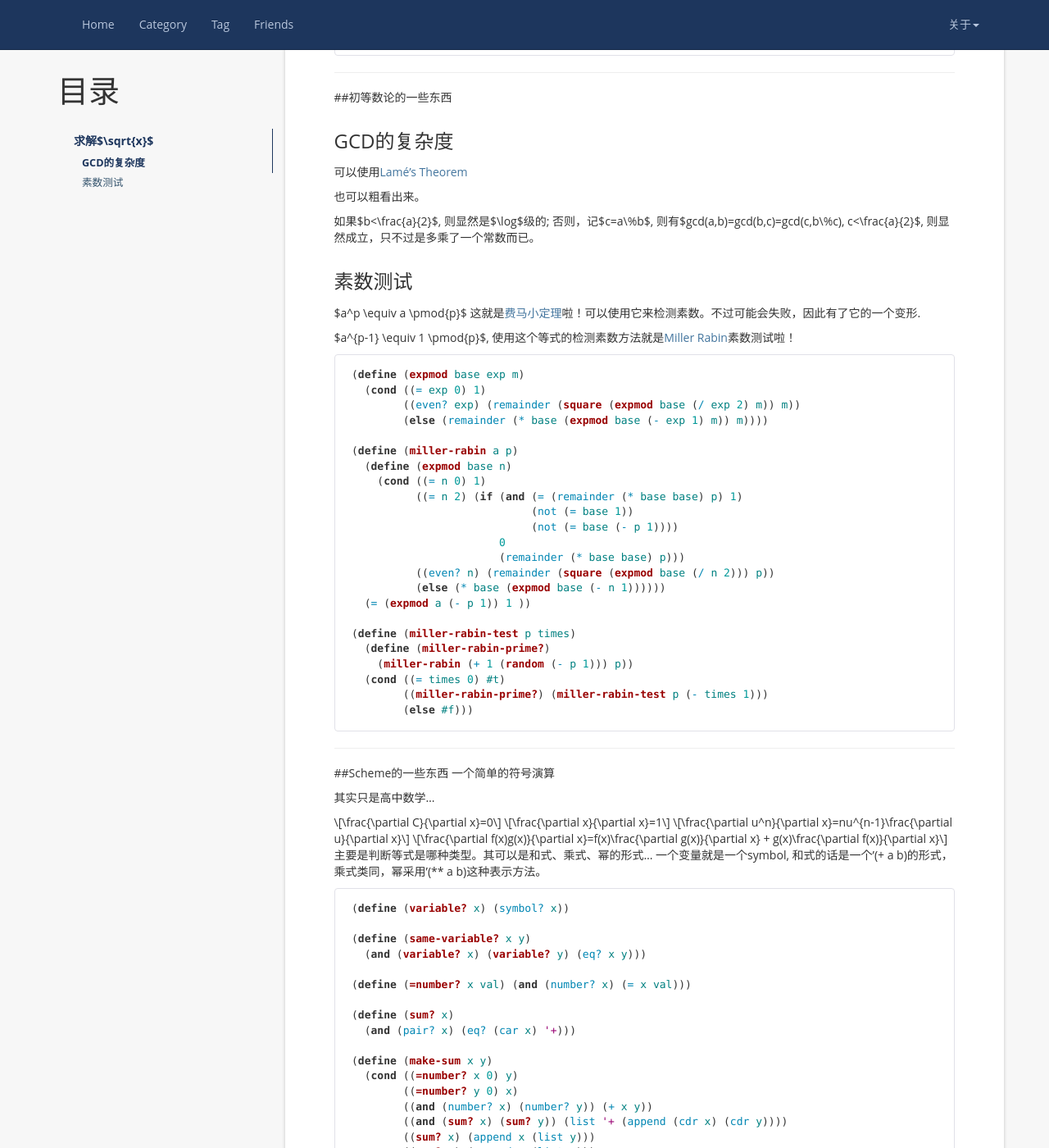
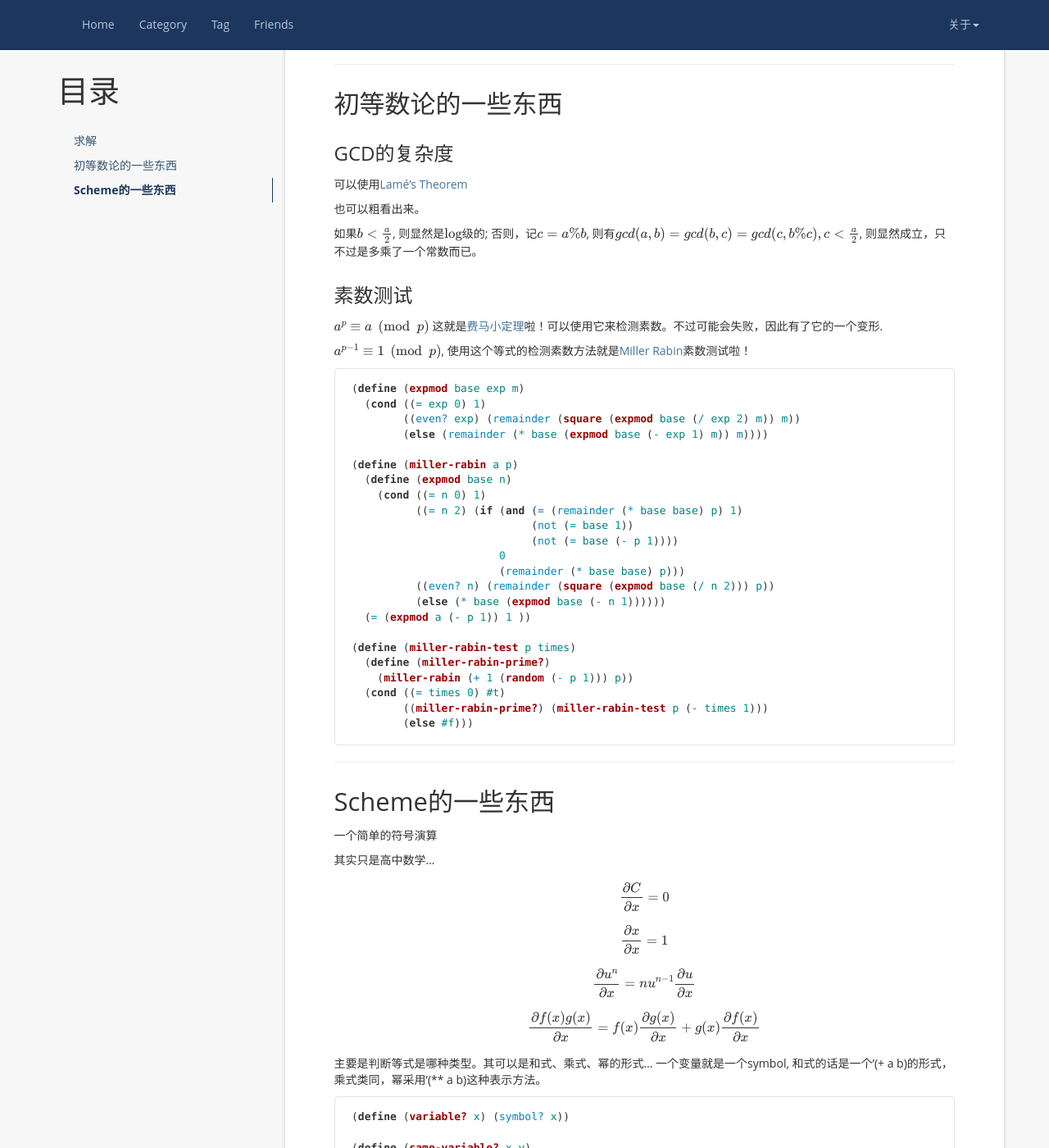
Before and after one commit to condy0919/condy0919.github.io, a Jekyll site: the page built from _posts/2015-02-14-summary-about-ch1-2-of-sicp.md, in a window 1280 px wide and 1400 px high, scrolled down 1942 px. Shown: the whole window at 82% size. Built offline with Jekyll 4.4.1, drawn with Linux system fonts in a browser that asks for light colours; nearby versions of some CDN libraries; formulas are drawn with MathJax 3; comment, search, counter and statistics services are not loaded; some of the changed text lies outside the part shown.

Commit message:
使用 mathjax

````diff
--- a/_posts/2015-02-14-summary-about-ch1-2-of-sicp.md
+++ b/_posts/2015-02-14-summary-about-ch1-2-of-sicp.md
@@ -11,7 +12,7 @@ tags: summary
 ## 求解$\sqrt{x}$
 这是一个非常简单的问题，可能会用二分法来解决它
 
-{% highlight cpp %}
+```cpp
 double mysqrt(double x) {
     double lo = 0, hi = x;
     while (fabs(hi - lo) > eps) {
@@ -23,24 +24,24 @@ double mysqrt(double x) {
     }
     return lo;
 }
-{% endhighlight %}
+```
 
 不过它的迭代次数有点多。
 
 或者选择了牛顿法
 
-{% highlight cpp %}
+```cpp
 double mysqrt(double x) {
     double guess = x;
     while (fabs(guess * guess - x) > eps)
         guess = (guess + x / guess) / 2;
     return guess;
 }
-{% endhighlight %}
+```
 
 再或者，选择了求$f(x) = \frac{y}{x}$的[不动点](http://en.wikipedia.org/wiki/Fixed_point_%28mathematics%29)。
 
-{% highlight cpp %}
+```cpp
 std::function<double(double)> average_damp(std::function<double(double)> f) {
     return [f](double x) { return (x + f(x)) / 2.0; };
 }
@@ -55,11 +56,11 @@ double fixed_point(std::function<double(double)> f) {
 double mysqrt(double x) {
     return fixed_point(average_damp([](double x) { return 2.0 / x; }));
 }
-{% endhighlight %}
+```
 
 如果想要求$\sqrt[n]{x}$的话，应用fixed point需要将原函数f(x)求至少$\log_{2}{n}$次average\_damp，或许采用了抽象的方式来写,
 
-{% highlight cpp %}
+```cpp
 template<typename T, typename U, typename V>
 auto compose(std::function<V(U)> f, std::function<U(T)> g) {
     return std::function<V(T)>([=](T&& x) { return f(g(std::forward<T>(x))); });
@@ -79,11 +80,11 @@ double sqrtn(int n, double x) {
     auto fn = repeat(t, static_cast<std::function<Type(Type)>>(average_damp));
     return fixed_point(fn([=](double a) { return x / pow(a, n - 1); }));
 }
-{% endhighlight %}
+```
 
 又或者是更直接的应用.
 
-{% highlight cpp %}
+```cpp
 double sqrtn(int n, double x) {
     int t = log2(n) + eps;
     std::function<double(double)> fn =
@@ -93,11 +94,11 @@ double sqrtn(int n, double x) {
         fn = [=](double x) { return average_damp(fn)(x); };
     return fixed_point(fn);
 }
-{% endhighlight %}
+```
 
 --------------------------------------------------------------------------
 
-##初等数论的一些东西
+## 初等数论的一些东西
 
 ### GCD的复杂度
 可以使用[Lamé's Theorem](http://en.wikipedia.org/wiki/Euclidean_algorithm#Worst-case)
@@ -112,7 +113,7 @@ $a^p \equiv a \pmod{p}$ 这就是[费马小定理](http://en.wikipedia.org/wiki/
 
 $a^{p-1} \equiv 1 \pmod{p}$, 使用这个等式的检测素数方法就是[Miller Rabin](http://en.wikipedia.org/wiki/Miller-Rabin_primality_test)素数测试啦！
 
-{% highlight scheme %}
+```scheme
 (define (expmod base exp m)
   (cond ((= exp 0) 1)
         ((even? exp) (remainder (square (expmod base (/ exp 2) m)) m))
@@ -136,11 +137,11 @@ $a^{p-1} \equiv 1 \pmod{p}$, 使用这个等式的检测素数方法就是[Mille
   (cond ((= times 0) #t)
         ((miller-rabin-prime?) (miller-rabin-test p (- times 1)))
         (else #f)))
-{% endhighlight %}
+```
 
 --------------------------------------------------------------------------
 
-##Scheme的一些东西
+## Scheme的一些东西
 一个简单的符号演算
 
 其实只是高中数学...
@@ -156,7 +157,7 @@ $$ \frac{\partial f(x)g(x)}{\partial x}=f(x)\frac{\partial g(x)}{\partial x} + g
 主要是判断等式是哪种类型。其可以是和式、乘式、幂的形式...
 一个变量就是一个symbol, 和式的话是一个'(+ a b)的形式，乘式类同，幂采用'(\*\* a b)这种表示方法。
 
-{% highlight scheme %}
+```scheme
 (define (variable? x) (symbol? x))
 
 (define (same-variable? x y)
@@ -230,6 +231,6 @@ $$ \frac{\partial f(x)g(x)}{\partial x}=f(x)\frac{\partial g(x)}{\partial x} + g
 (deriv '(* (* x y) (+ x 3 y)) 'x)
 (deriv '(** x 0) 'x)
 (deriv '(* x y (+ x 3 y)) 'x)
-{% endhighlight %}
+```
 
-当然还有church numbers. Amazing, 特别是predecessor的[推导](http://en.wikipedia.org/wiki/Church_encoding#Derivation_of_predecessor_function)，特别有味道。
+当然还有 church numbers. Amazing, 特别是 predecessor 的[推导](http://en.wikipedia.org/wiki/Church_encoding#Derivation_of_predecessor_function)，特别有味道。
````
Also changed, not shown: other parts of _posts/2015-02-14-summary-about-ch1-2-of-sicp.md (+1 -0 lines), _posts/2014-07-18-ml-ng.md (+2 -0 lines).
